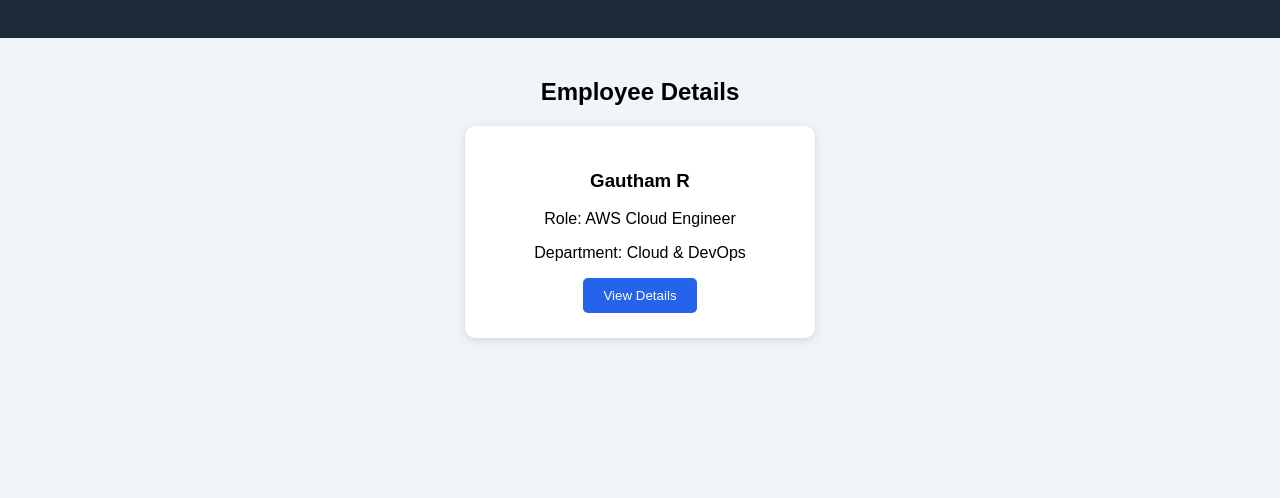
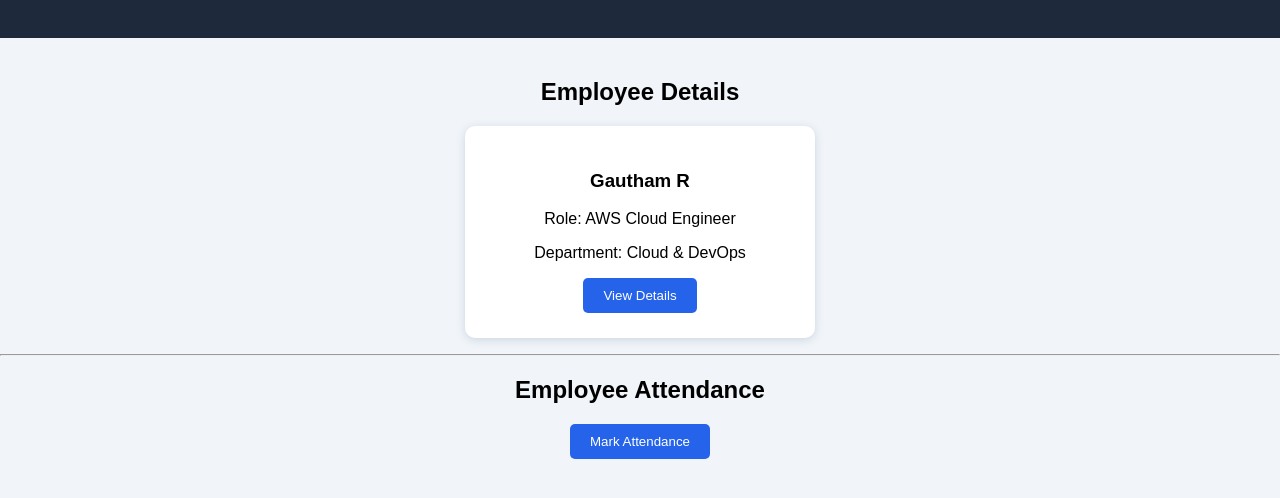
Before and after one commit to hitachi600/Devops-Employee-Portal, a plain HTML site: page index.html in a window 1280 px wide. Shown: the part 126-624 px from the top of the page. Drawn offline with Linux system fonts and the light colour scheme.

Commit message:
Added employee attendance feature

```diff
--- a/index.html
+++ b/index.html
@@ -25,6 +25,15 @@
         </div>
 
         <p id="message"></p>
+        <hr>
+
+<h2>Employee Attendance</h2>
+
+<button onclick="markAttendance()">
+    Mark Attendance
+</button>
+
+<p id="attendance"></p>
     </main>
 
     <script src="js/script.js"></script>
--- a/js/script.js
+++ b/js/script.js
@@ -3,3 +3,7 @@ function showMessage() {
     document.getElementById("message").innerText =
         "Employee details loaded successfully!";
 }
+function markAttendance() {
+    document.getElementById("attendance").innerText =
+        "Attendance marked successfully!";
+}
```
